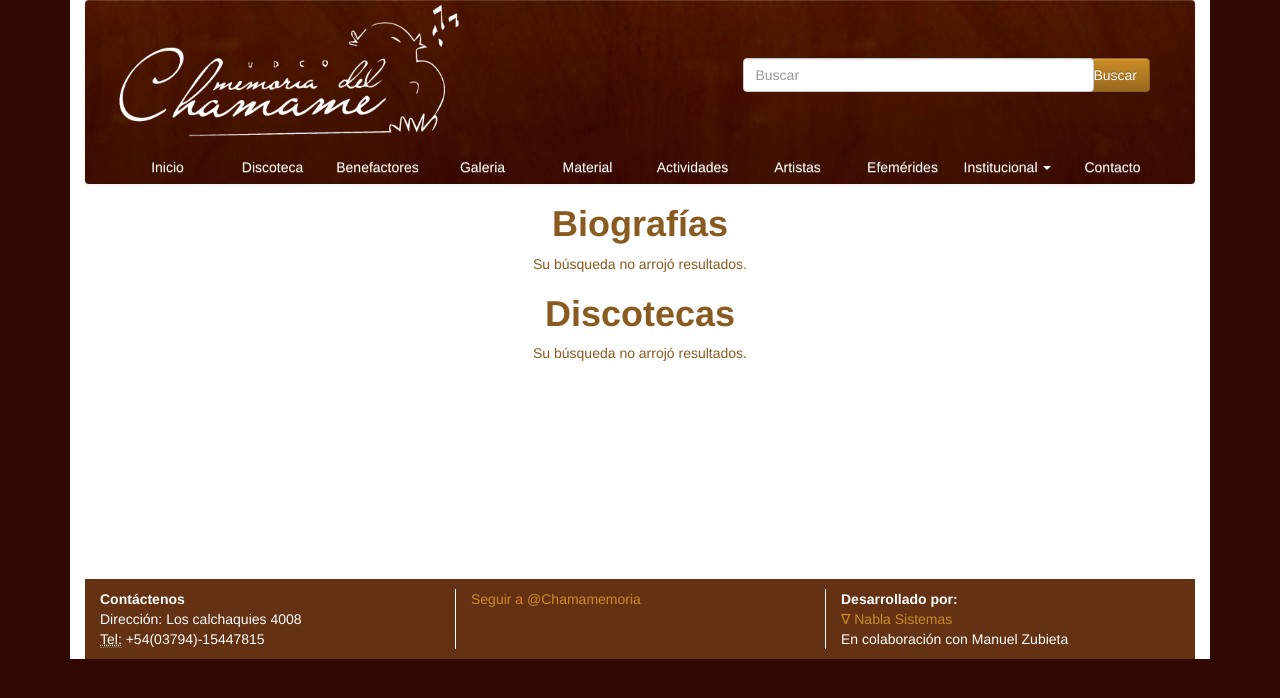
After one commit to paslo22/fmdc, a Django app: page /busqueda/1/ in a window 1280 px wide. The commit adds this page. Shown: the top 698 px of the page. Run offline with Django 3.2, Linux system fonts and the light colour scheme; data that the repository does not hold is empty; parts of the project's set-up code (start-up, migrations or seed data) failed here and were passed over; some libraries are stand-ins or nearby versions.

Commit message:
Busqueda general funcionando

```diff
--- a/web/static/web/css/main.css
+++ b/web/static/web/css/main.css
@@ -118,6 +118,14 @@ body{
 	width: 135px;
 }
 
+#buscarArt{
+	margin-top: 58px;
+}
+
+#buscarArt input{
+	width: 100%;
+}
+
 @media (min-width: 768px){
 	#logo img{
 		height: 140px;
@@ -134,7 +142,7 @@ body{
 	.nav{
 		width: 100%;
 	}
-	.nav li a{
+	.nav>li>a{
 		font-size: 12px;
 		padding:7px 0px;
 
@@ -146,8 +154,18 @@ body{
 }
 
 @media (min-width: 1024px){
-	.nav li a{
+	.nav>li>a{
 		font-size: 14px;
+	}
+
+	#buscarArt input{
+		width: 125%;
+	}
+}
+
+@media (min-width: 1200px){
+	#buscarArt input{
+		width: 170%;
 	}
 }
 
--- a/web/templates/web/base.html
+++ b/web/templates/web/base.html
@@ -36,6 +36,12 @@
 							<span class="icon-bar"></span>
 						</button>
 						<a href="{% url 'index' %}" class="pull-left" id="logo"><img src="{% static 'web/img/logo.png' %}" alt=""></a>
+						<form class="col-sm-4 col-md-5 form-inline pull-right hidden-xs" id="buscarArt">
+							<div class="form-group">
+								<input id= "name" type="text" data-source="busqueda" class="form-control" placeholder="Buscar">
+							</div>
+							<button id="buscar" class="btn btn-primary pull-right">Buscar</button>
+						</form>
 						<!--<a href="http://www.sadaic.org.ar/" target="_blank" class="pull-right hidden-xs" id="sadaic"><img src="{% static 'web/img/sadaic.jpg' %}" alt=""></a>-->
 					</div>
 					<div class="collapse navbar-collapse" id="navbar-collapse">
@@ -105,6 +111,7 @@
 		<script src="{% static 'web/js/vendor/jquery-1.11.2.min.js' %}"></script>
 		<script src="{% static 'web/js/vendor/bootstrap.min.js' %}"></script>
 		<script src="{% static 'web/js/main.js' %}"></script>
+		<script src="{% static 'web/js/search.js' %}"></script>
 		{% block scriptPlus %}{% endblock scriptPlus %}
 	</body>
 </html>
--- /dev/null
+++ b/web/templates/web/busqueda.html
@@ -0,0 +1,21 @@
+{% extends "web/base.html" %}
+{% block content %}
+	<div class="row" id='content'>
+		<h1 class="brown-text text-center"><strong>Biograf&iacute;as</strong></h1>
+			{% for artista in object_list %}
+				{% if artista.biografia %}
+					<a href="{% url 'biografia' artista.biografia.id %}" class="brown-text text-center"><h4><strong>{{ artista.biografia.name }}</strong></h4></a>
+				{% endif %}
+				{% empty %}
+				<p class="brown-text text-center">Su b&uacute;squeda no arroj&oacute; resultados.</p>
+			{% endfor %}
+		<h1 class="brown-text text-center"><strong>Discotecas</strong></h1>
+			{% for artista in object_list %}
+				{% if artista.discoteca %}
+					<a href="{% url 'discoteca' artista.discoteca.id %}" class="brown-text text-center"><h4><strong>{{ artista.discoteca.name }}</strong></h4></a>
+				{% endif %}
+				{% empty %}
+				<p class="brown-text text-center">Su b&uacute;squeda no arroj&oacute; resultados.</p>
+			{% endfor %}
+	</div>
+{% endblock content %}
--- a/web/urls.py
+++ b/web/urls.py
@@ -19,4 +19,5 @@ urlpatterns = [
 	url(ur'^galerias/$',views.GaleriaView.as_view(), name='galerias'),
 	url(ur'^galeria/Fotos Chamameceros/(?P<path>[\w\d/ ]+/)?$',views.GaleriaCView.as_view(), name='galeriasC'),
 	url(ur'^galeria/(?P<path>[\w\d/ ]+/)?$', views.GaleriaDetailView.as_view(), name='galeria'),
+	url(ur'^busqueda/(?P<filtro>[\w ]+)?/$', views.BusquedaView.as_view(), name='busqueda'),
 ]
--- a/web/views.py
+++ b/web/views.py
@@ -10,7 +10,7 @@ from django.template import Context
 from django.contrib.staticfiles.templatetags.staticfiles import static
 from PIL import Image
 import os, re, json
-from .models import Biografia, Efemeride, Discoteca, EfemerideMes
+from .models import Biografia, Efemeride, Discoteca, EfemerideMes, Artista
 from .forms import ContactForm
 from django.conf import settings
 
@@ -101,6 +101,16 @@ class BiografiaView(generic.ListView):
 class BiografiaDetailView(generic.DetailView):
 	model = Biografia
 	template_name = 'web/biografia.html'
+
+class BusquedaView(generic.ListView):
+	template_name = 'web/busqueda.html'
+
+	def get_queryset(self):
+		try:
+			filtro = self.kwargs['filtro']
+		except:
+			filtro = ''
+		return Artista.objects.filter(name__icontains=filtro).order_by('name')
 
 class DiscotecaView(generic.ListView):
 	template_name = 'web/discotecas.html'
```
